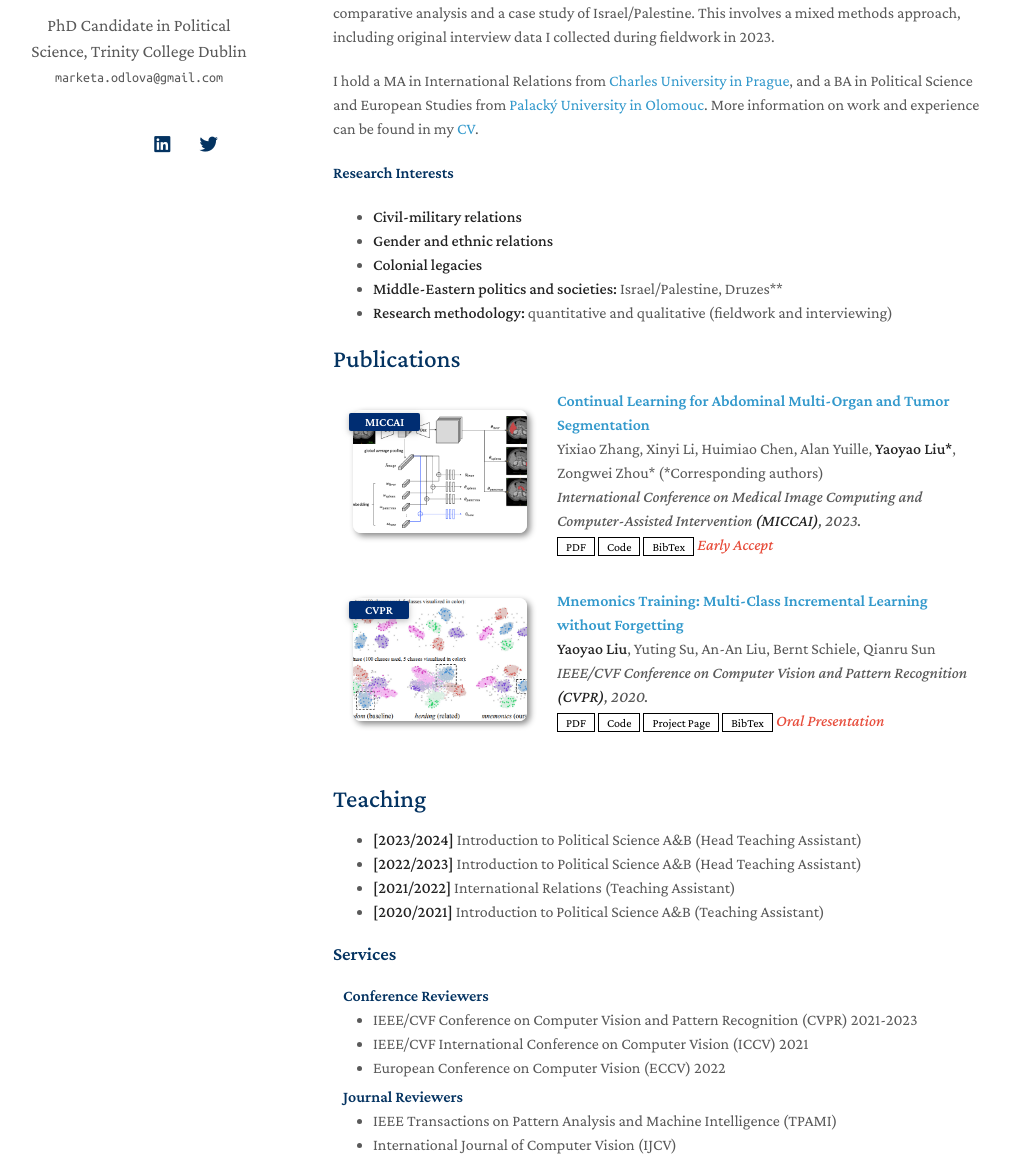
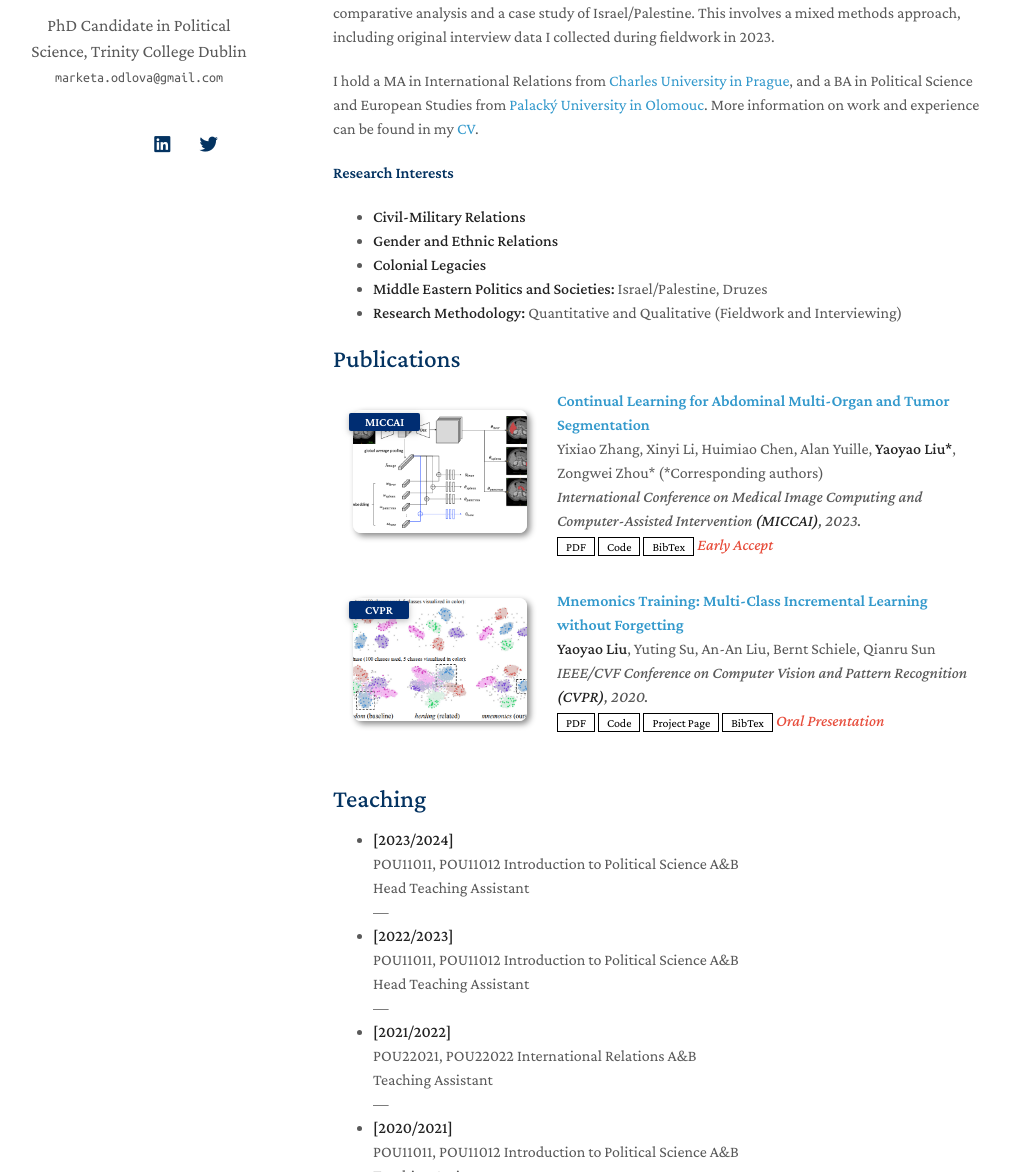
Before and after one commit to marketao/marketao.github.io, a Jekyll site: the page built from index.md, in a window 1280 px wide and 1400 px high. Shown: the part 228-1400 px from the top of the window, without its empty margins (137-1147 px from the left). Built offline with Jekyll 4.4.1, drawn with Linux system fonts in a browser that asks for light colours; nearby versions of some CDN libraries; a style sheet for code colours, icons or effects is not loaded; our own code applies the rules of GitHub Pages for plain Markdown files.

Commit message:
Update index.md

```diff
--- a/index.md
+++ b/index.md
@@ -10,19 +10,30 @@ I hold a MA in International Relations from <a href="http://cuni.cz" target="_bl
 
 #### Research Interests
 
-- **Civil-military relations**
-- **Gender and ethnic relations**
-- **Colonial legacies**
-- **Middle-Eastern politics and societies:** Israel/Palestine, Druzes**
-- **Research methodology:** quantitative and qualitative (fieldwork and interviewing)
+- **Civil-Military Relations**
+- **Gender and Ethnic Relations**
+- **Colonial Legacies**
+- **Middle Eastern Politics and Societies:** Israel/Palestine, Druzes
+- **Research Methodology:** Quantitative and Qualitative (Fieldwork and Interviewing)
 
 {% include_relative _includes/publications.md %}
 
 ## Teaching
 
-- **[2023/2024]** Introduction to Political Science A&B (Head Teaching Assistant)
-- **[2022/2023]** Introduction to Political Science A&B (Head Teaching Assistant)
-- **[2021/2022]** International Relations (Teaching Assistant)
-- **[2020/2021]** Introduction to Political Science A&B (Teaching Assistant)
+- **[2023/2024]**<br>
+  POU11011, POU11012 Introduction to Political Science A&B<br>
+  Head Teaching Assistant<br>
+  ---
+- **[2022/2023]**<br>
+  POU11011, POU11012 Introduction to Political Science A&B<br>
+  Head Teaching Assistant<br>
+  ---
+- **[2021/2022]**<br>
+  POU22021, POU22022 International Relations A&B<br>
+  Teaching Assistant<br>
+  ---
+- **[2020/2021]**<br>
+  POU11011, POU11012 Introduction to Political Science A&B<br>
+  Teaching Assistant
 
 #{% include_relative _includes/services.md %}
```
